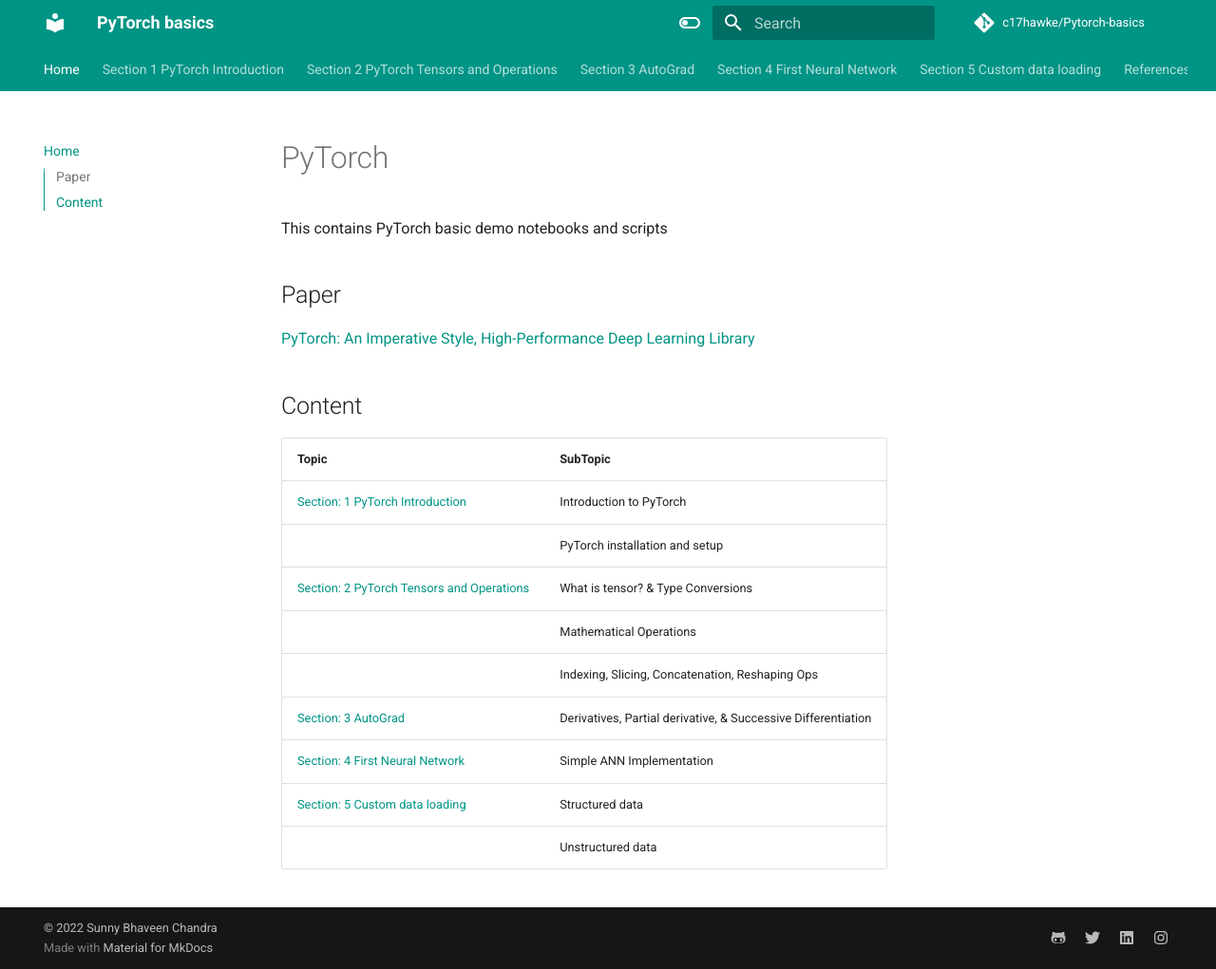
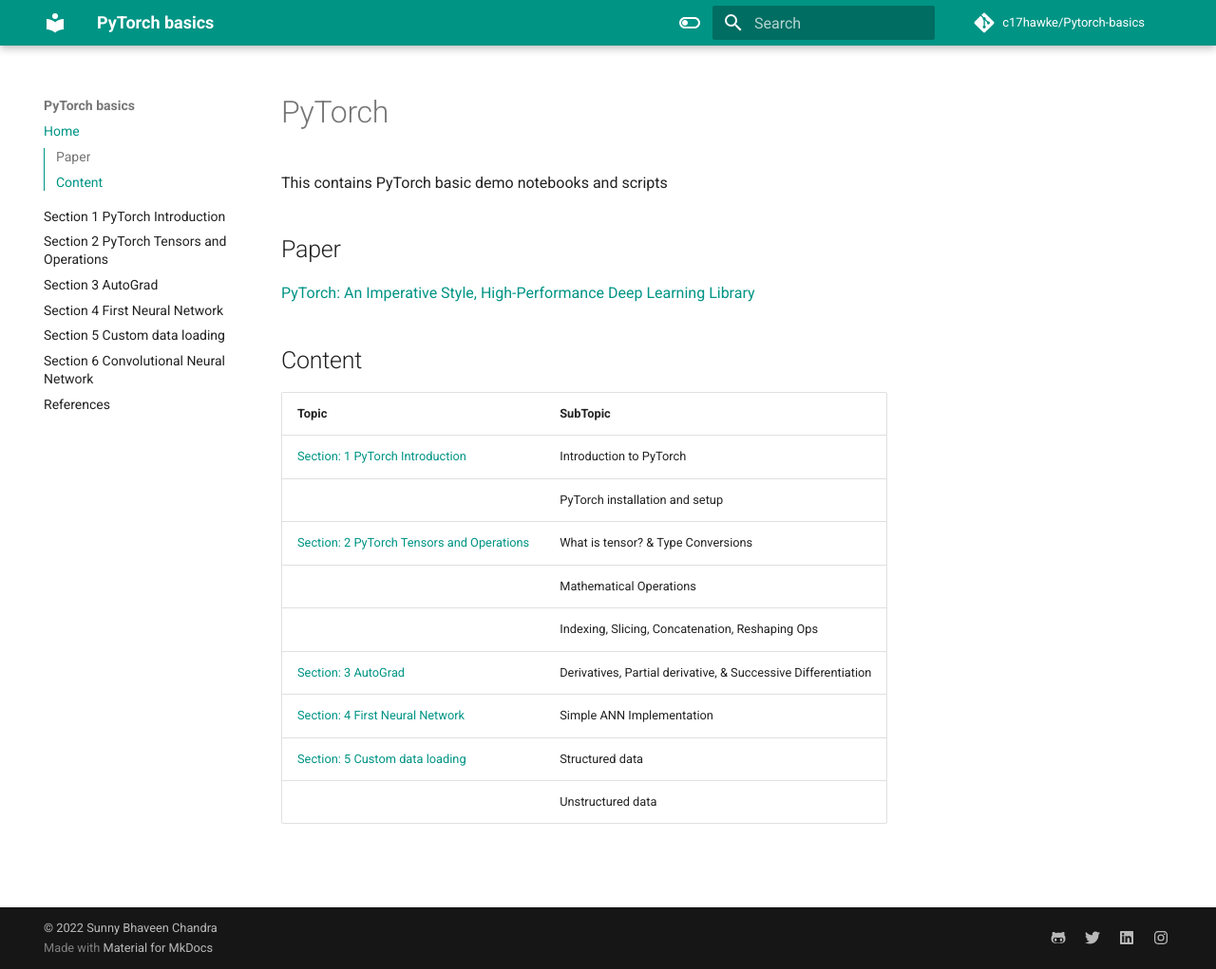
Before and after one commit to c17hawke/Pytorch-basics, an MkDocs documentation site: the page built from docs/index.md, in a window 1280 px wide and 1021 px high. Shown: the whole window at 95% size. Built offline with MkDocs 1.6.1 and Material for MkDocs 9.7.7, drawn with Linux system fonts in a browser that asks for light colours; comment, search, counter and statistics services are not loaded.

Commit message:
top nav removed

```diff
--- a/mkdocs.yml
+++ b/mkdocs.yml
@@ -8,6 +8,7 @@
   - Section 3 AutoGrad: Section_003_AutoGrad.md
   - Section 4 First Neural Network: Section_004_PyTorch_First_NN.md
   - Section 5 Custom data loading: Section_005_Custom_data_loading.md
+  - Section 6 Convolutional Neural Network: Section_006_CNN.md
   - References: references.md
 
 site_author: Sunny Bhaveen Chandra
@@ -22,7 +23,7 @@
 theme:
   name: material
   features:
-    - navigation.tabs
+    # - navigation.tabs
     - navigation.sections
     - toc.integrate
     - navigation.top
```
